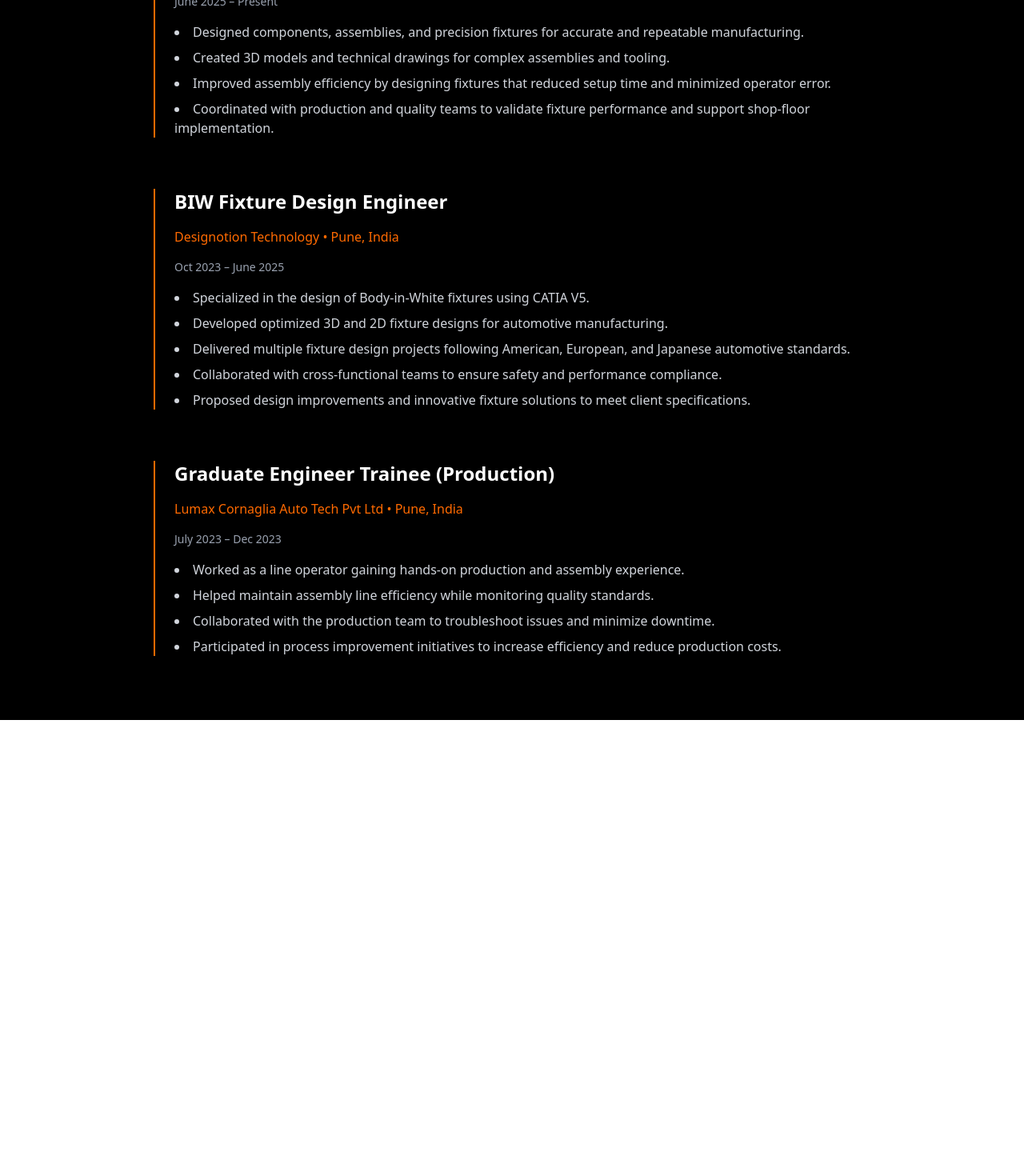
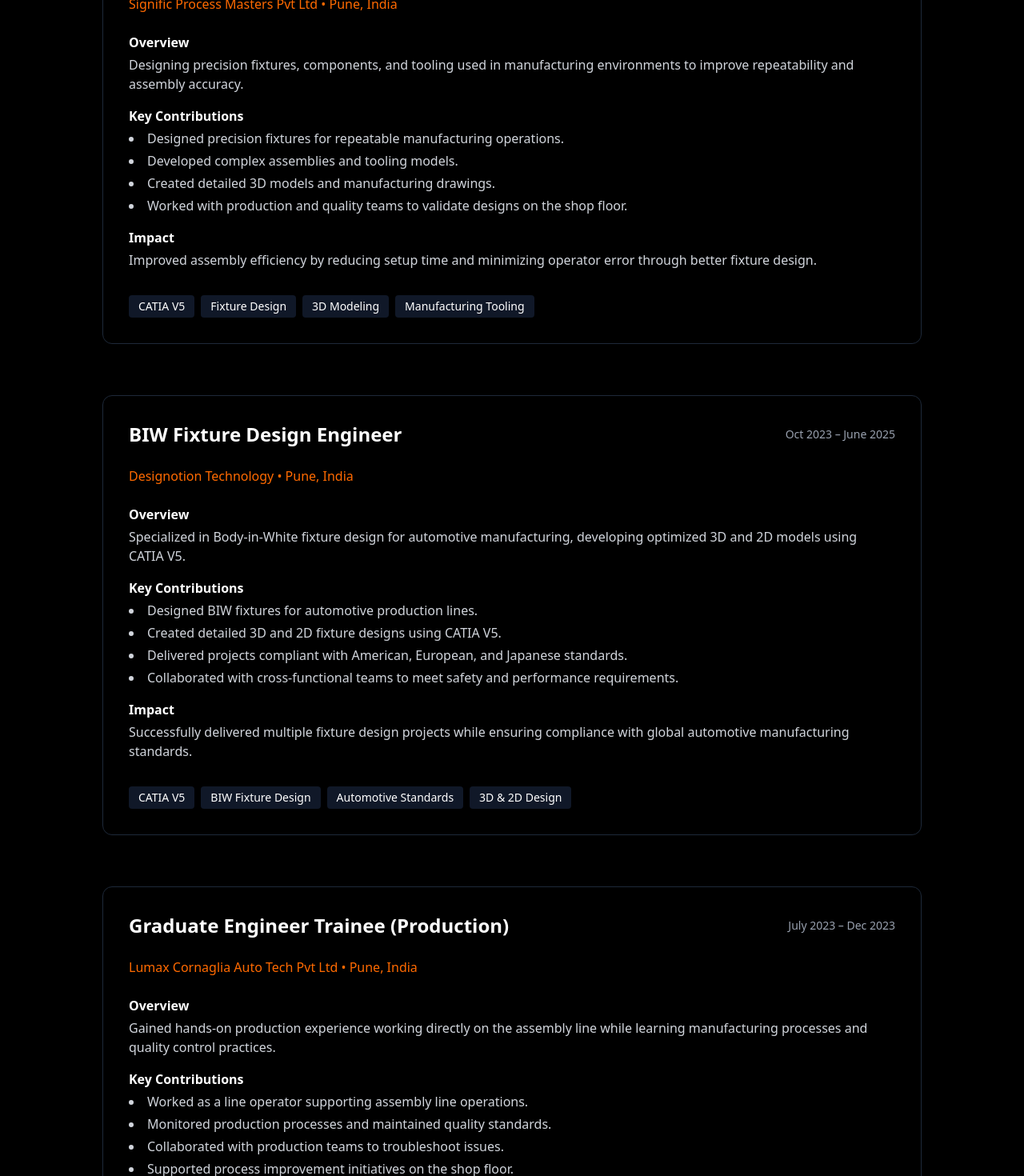
Before and after one commit to ZhenNeo/ShadowPort, a Next.js app in the folder shadowport/: page /experience in a window 1280 px wide. Shown: the part 280-1750 px from the top of the page at 80% size. Before the commit the page ends 1180 px from the top, so only its background shows below. Built offline with nearby package versions, Linux system fonts and the light colour scheme.

Commit message:
changed the experience page from looking like a resume to something else

```diff
--- a/shadowport/app/experience/page.tsx
+++ b/shadowport/app/experience/page.tsx
@@ -1,75 +1,178 @@
 export default function Experience() {
   return (
     <section className="min-h-screen bg-black text-white px-6 py-20 flex justify-center">
-      <div className="max-w-4xl w-full space-y-16">
+      <div className="max-w-5xl w-full space-y-16">
 
         <h1 className="text-4xl font-bold text-center">Experience</h1>
 
-        {/* Job 1 */}
-        <div className="space-y-4 border-l-2 border-orange-500 pl-6">
+        {/* EXPERIENCE 1 */}
+        <div className="border border-gray-800 rounded-xl p-8 space-y-6 hover:border-orange-500 transition">
+
+          <div className="flex flex-col md:flex-row md:justify-between md:items-center gap-2">
             <h2 className="text-2xl font-semibold">
               Design Engineer
             </h2>
+
+            <span className="text-gray-400 text-sm">
+              June 2025 – Present
+            </span>
+          </div>
 
           <p className="text-orange-500">
             Signific Process Masters Pvt Ltd • Pune, India
           </p>
 
-          <p className="text-gray-400 text-sm">
-            June 2025 – Present
+          <div className="space-y-4 text-gray-300">
+
+            <div>
+              <h3 className="font-semibold text-white mb-1">Overview</h3>
+              <p>
+                Designing precision fixtures, components, and tooling used in
+                manufacturing environments to improve repeatability and assembly
+                accuracy.
               </p>
+            </div>
 
-          <ul className="list-disc list-inside text-gray-300 space-y-2">
-            <li>Designed components, assemblies, and precision fixtures for accurate and repeatable manufacturing.</li>
-            <li>Created 3D models and technical drawings for complex assemblies and tooling.</li>
-            <li>Improved assembly efficiency by designing fixtures that reduced setup time and minimized operator error.</li>
-            <li>Coordinated with production and quality teams to validate fixture performance and support shop-floor implementation.</li>
+            <div>
+              <h3 className="font-semibold text-white mb-1">Key Contributions</h3>
+              <ul className="list-disc list-inside space-y-1">
+                <li>Designed precision fixtures for repeatable manufacturing operations.</li>
+                <li>Developed complex assemblies and tooling models.</li>
+                <li>Created detailed 3D models and manufacturing drawings.</li>
+                <li>Worked with production and quality teams to validate designs on the shop floor.</li>
               </ul>
             </div>
 
-        {/* Job 2 */}
-        <div className="space-y-4 border-l-2 border-orange-500 pl-6">
+            <div>
+              <h3 className="font-semibold text-white mb-1">Impact</h3>
+              <p>
+                Improved assembly efficiency by reducing setup time and minimizing
+                operator error through better fixture design.
+              </p>
+            </div>
+
+          </div>
+
+          <div className="flex flex-wrap gap-2 pt-2">
+            <span className="bg-gray-900 px-3 py-1 rounded text-sm">CATIA V5</span>
+            <span className="bg-gray-900 px-3 py-1 rounded text-sm">Fixture Design</span>
+            <span className="bg-gray-900 px-3 py-1 rounded text-sm">3D Modeling</span>
+            <span className="bg-gray-900 px-3 py-1 rounded text-sm">Manufacturing Tooling</span>
+          </div>
+
+        </div>
+
+        {/* EXPERIENCE 2 */}
+        <div className="border border-gray-800 rounded-xl p-8 space-y-6 hover:border-orange-500 transition">
+
+          <div className="flex flex-col md:flex-row md:justify-between md:items-center gap-2">
             <h2 className="text-2xl font-semibold">
               BIW Fixture Design Engineer
             </h2>
+
+            <span className="text-gray-400 text-sm">
+              Oct 2023 – June 2025
+            </span>
+          </div>
 
           <p className="text-orange-500">
             Designotion Technology • Pune, India
           </p>
 
-          <p className="text-gray-400 text-sm">
-            Oct 2023 – June 2025
+          <div className="space-y-4 text-gray-300">
+
+            <div>
+              <h3 className="font-semibold text-white mb-1">Overview</h3>
+              <p>
+                Specialized in Body-in-White fixture design for automotive
+                manufacturing, developing optimized 3D and 2D models using CATIA V5.
               </p>
+            </div>
 
-          <ul className="list-disc list-inside text-gray-300 space-y-2">
-            <li>Specialized in the design of Body-in-White fixtures using CATIA V5.</li>
-            <li>Developed optimized 3D and 2D fixture designs for automotive manufacturing.</li>
-            <li>Delivered multiple fixture design projects following American, European, and Japanese automotive standards.</li>
-            <li>Collaborated with cross-functional teams to ensure safety and performance compliance.</li>
-            <li>Proposed design improvements and innovative fixture solutions to meet client specifications.</li>
+            <div>
+              <h3 className="font-semibold text-white mb-1">Key Contributions</h3>
+              <ul className="list-disc list-inside space-y-1">
+                <li>Designed BIW fixtures for automotive production lines.</li>
+                <li>Created detailed 3D and 2D fixture designs using CATIA V5.</li>
+                <li>Delivered projects compliant with American, European, and Japanese standards.</li>
+                <li>Collaborated with cross-functional teams to meet safety and performance requirements.</li>
               </ul>
             </div>
 
-        {/* Job 3 */}
-        <div className="space-y-4 border-l-2 border-orange-500 pl-6">
+            <div>
+              <h3 className="font-semibold text-white mb-1">Impact</h3>
+              <p>
+                Successfully delivered multiple fixture design projects while
+                ensuring compliance with global automotive manufacturing standards.
+              </p>
+            </div>
+
+          </div>
+
+          <div className="flex flex-wrap gap-2 pt-2">
+            <span className="bg-gray-900 px-3 py-1 rounded text-sm">CATIA V5</span>
+            <span className="bg-gray-900 px-3 py-1 rounded text-sm">BIW Fixture Design</span>
+            <span className="bg-gray-900 px-3 py-1 rounded text-sm">Automotive Standards</span>
+            <span className="bg-gray-900 px-3 py-1 rounded text-sm">3D & 2D Design</span>
+          </div>
+
+        </div>
+
+        {/* EXPERIENCE 3 */}
+        <div className="border border-gray-800 rounded-xl p-8 space-y-6 hover:border-orange-500 transition">
+
+          <div className="flex flex-col md:flex-row md:justify-between md:items-center gap-2">
             <h2 className="text-2xl font-semibold">
               Graduate Engineer Trainee (Production)
             </h2>
+
+            <span className="text-gray-400 text-sm">
+              July 2023 – Dec 2023
+            </span>
+          </div>
 
           <p className="text-orange-500">
             Lumax Cornaglia Auto Tech Pvt Ltd • Pune, India
           </p>
 
-          <p className="text-gray-400 text-sm">
-            July 2023 – Dec 2023
+          <div className="space-y-4 text-gray-300">
+
+            <div>
+              <h3 className="font-semibold text-white mb-1">Overview</h3>
+              <p>
+                Gained hands-on production experience working directly on
+                the assembly line while learning manufacturing processes
+                and quality control practices.
               </p>
+            </div>
 
-          <ul className="list-disc list-inside text-gray-300 space-y-2">
-            <li>Worked as a line operator gaining hands-on production and assembly experience.</li>
-            <li>Helped maintain assembly line efficiency while monitoring quality standards.</li>
-            <li>Collaborated with the production team to troubleshoot issues and minimize downtime.</li>
-            <li>Participated in process improvement initiatives to increase efficiency and reduce production costs.</li>
+            <div>
+              <h3 className="font-semibold text-white mb-1">Key Contributions</h3>
+              <ul className="list-disc list-inside space-y-1">
+                <li>Worked as a line operator supporting assembly line operations.</li>
+                <li>Monitored production processes and maintained quality standards.</li>
+                <li>Collaborated with production teams to troubleshoot issues.</li>
+                <li>Supported process improvement initiatives on the shop floor.</li>
               </ul>
+            </div>
+
+            <div>
+              <h3 className="font-semibold text-white mb-1">Impact</h3>
+              <p>
+                Built practical understanding of manufacturing workflows,
+                production challenges, and real-world assembly processes.
+              </p>
+            </div>
+
+          </div>
+
+          <div className="flex flex-wrap gap-2 pt-2">
+            <span className="bg-gray-900 px-3 py-1 rounded text-sm">Production</span>
+            <span className="bg-gray-900 px-3 py-1 rounded text-sm">Assembly Line</span>
+            <span className="bg-gray-900 px-3 py-1 rounded text-sm">Manufacturing</span>
+            <span className="bg-gray-900 px-3 py-1 rounded text-sm">Process Improvement</span>
+          </div>
+
         </div>
 
       </div>
```
Lines whose indentation alone changed are shown as unchanged.
